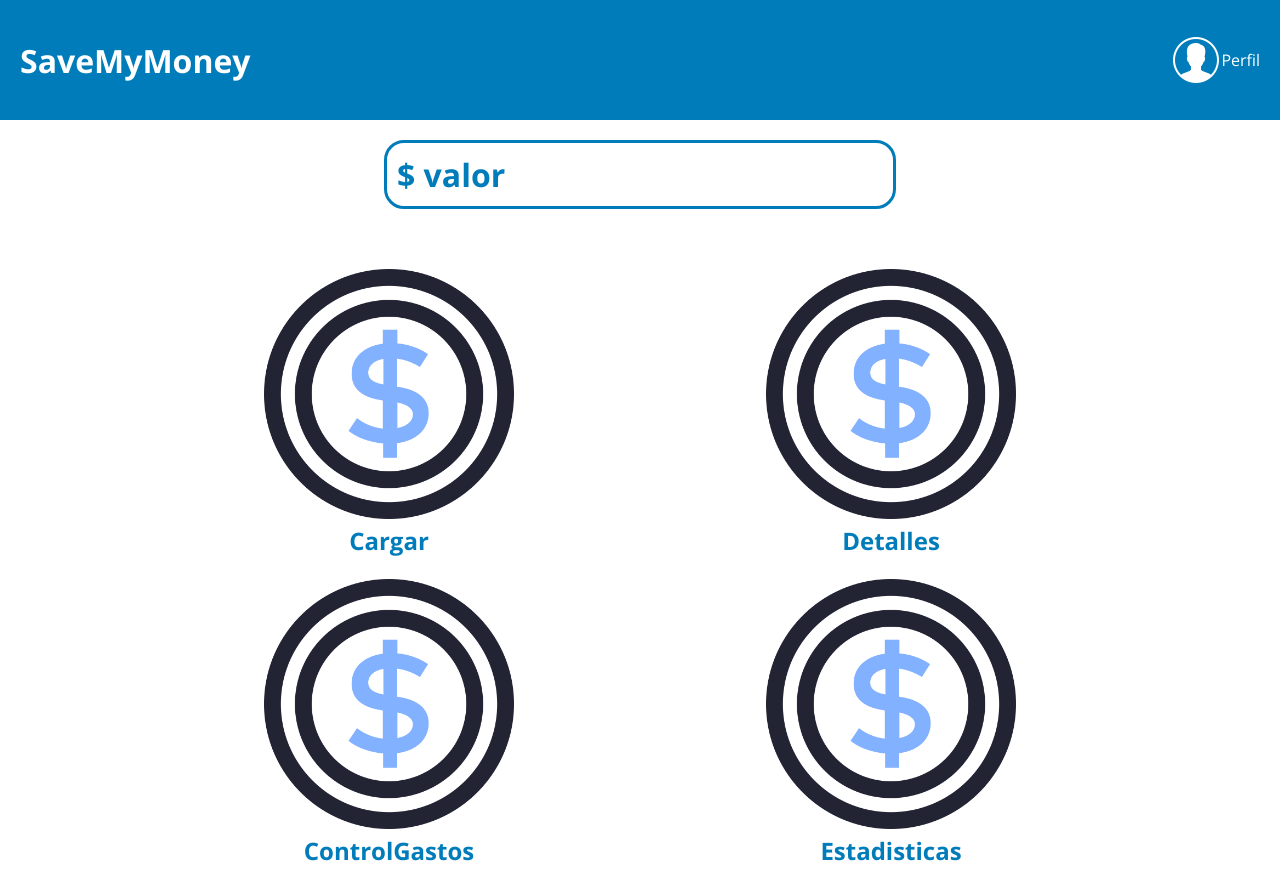
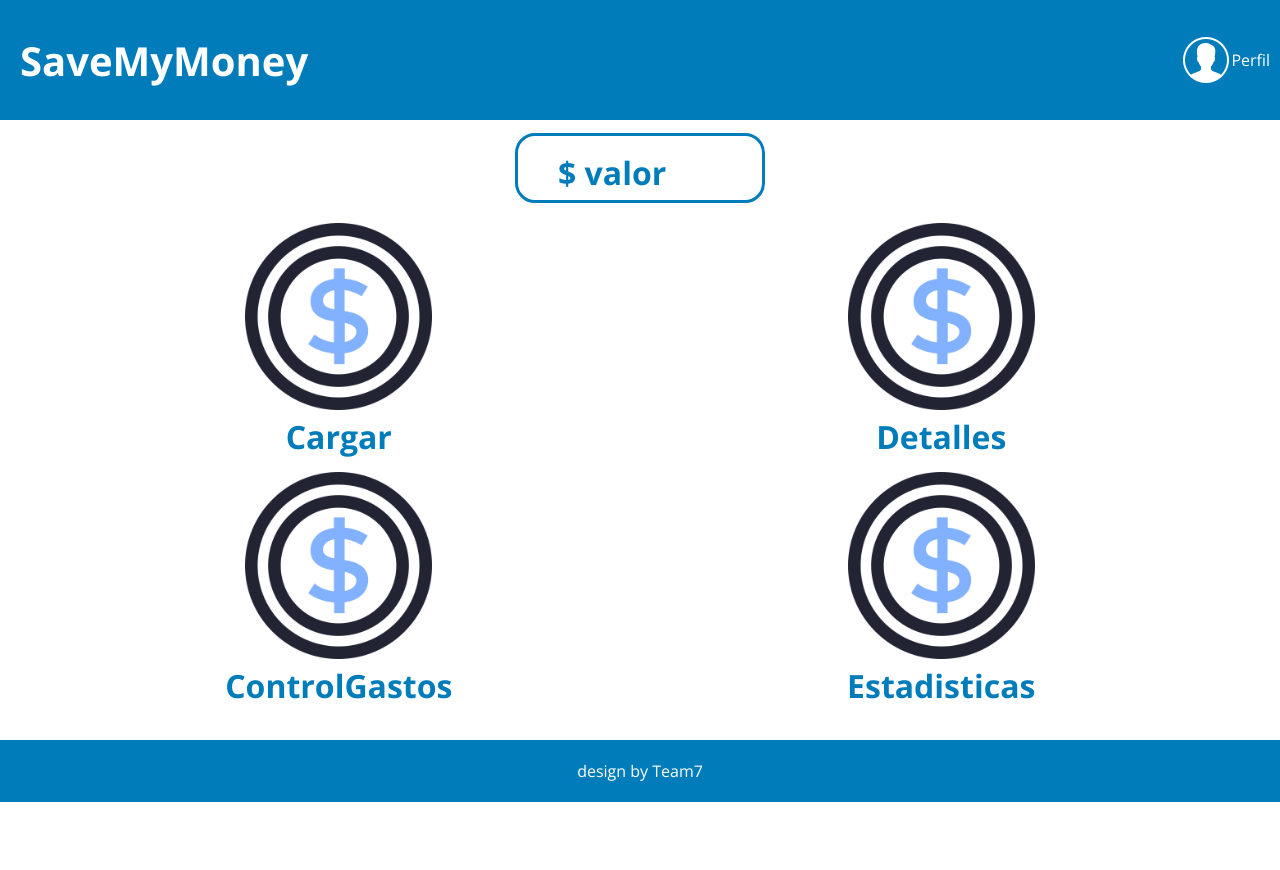
Before and after one commit to AbejaCruz/Save-my-money, a plain HTML site: page index.html in a window 1280 px wide. Shown: the top 870 px of the page. After the commit the page ends 802 px from the top, so only its background shows below. Drawn offline with nearby package versions, Linux system fonts and the light colour scheme; no server answers.

Commit message:
vista principal terminada parte frontEnd

```diff
--- a/css/styles.css
+++ b/css/styles.css
@@ -14,6 +14,11 @@ body{
 main{
     color:#007cba ;
 }
+a{
+    text-decoration: none;
+    color:#007cba ;
+    padding: 1rem;
+}
 
 /* ------------------------- */
 /* Encabezado */
@@ -25,11 +30,22 @@ main{
     align-items: center;
     justify-content: space-between;
     background-color: #007cba;
-    padding: 2rem;
+    padding: 1rem;
+
 }
 .head a{
     color: white;
     text-decoration: none;
+    min-width: 100px;
+
+}
+
+.logo {
+    font-size: 2rem;
+}
+
+@media (min-width: 600px){
+
 }
 .header__menu {
     text-align: right;
@@ -60,46 +76,53 @@ ul:hover {
 /* ------------------------- */
 /* Contenedor Principal */
 /* ------------------------- */
+.container{
+    display: flex;
+    justify-content: space-between;
+    flex-wrap: wrap;
+    width: 80vw;
+    margin: 0 auto;
+    height: 75vh;
+    padding: 1rem;
+}
+.box{
+    width: 100%;
+    min-width: 150px;
+    height:30vh;
+    padding: 1rem;
+    text-align: center;
+
+}
 .container-value{
+    width: 100%;
+    min-width: 150px;
     display: flex;
+    height: calc(10vh - 1rem);
+    min-height: 75px;
 }
 .container-value h1{
     border: 0.3rem solid #007cba ;
     border-radius: 2rem;
-    /* justify-content: center; */
-    padding: 1rem;
-    margin: 2rem auto;
-    width: 40%;
-}
-.content{
-    width: 80vw;
-    margin: 0 auto;
-    height: 80vh;
-    padding: 1rem;
-}
-.content__top{
-    display: flex;
-    height: 50%;
-}
-.content__botton{
-    display: flex;
-    height: 50%;
+    padding-left: 4rem;
+    padding-top: 1.5rem;
+    margin: auto auto;
+    width: 98%;
+    max-width: 250px;
+    min-height: 70px;
 }
 
-.box{
-    padding: 2rem;
-    margin: 1rem;
-    width: 50%;
-    text-align: center
-
-}
 .box img{
     max-width: 100%;
-    max-height: 100%;
+    max-height: 85%;
 
 }
 .box h2{
     word-wrap: break-word;
+}
+
+.box3,
+.box4 {
+    display: none;  /* desaparecer control gastos estadisticas para vista celular */
 }
 footer{
     text-align: center;
@@ -108,3 +131,27 @@ footer{
     margin-top: 2rem;
     padding: 2rem;
 }
+
+@media (min-width: 600px){  /* renderizado para tables */
+
+    .box{
+        width: 40%;
+        height:30vh;
+        padding: 1rem;
+        text-align: center;
+
+    }
+    .logo {
+        font-size: 3rem;
+    }
+
+@media (min-width: 800px){  /* vista para computadores */
+
+.box3,
+.box4 {
+    display: block;  /* desaparecer control gastos estadisticas para vista celular */
+}
+.logo {
+    font-size: 4rem;
+}
+}
--- a/index.html
+++ b/index.html
@@ -1,5 +1,6 @@
 <!DOCTYPE html>
 <html lang="es">
+
 <head>
     <meta charset="UTF-8">
     <meta http-equiv="X-UA-Compatible" content="IE=edge">
@@ -8,9 +9,12 @@
     <link rel="stylesheet" href="./css/styles.css">
     <title>Save My Money</title>
 </head>
+
 <body>
     <header class="head">
-        <a href="./index.html"><h1>SaveMyMoney</h1></a>
+        <a href="./index.html">
+            <h1 class="logo">SaveMyMoney</h1>
+        </a>
         <div class="header__menu">
             <div class="header__menu--perfil">
                 <img src="./assets/img/user.png" alt="">
@@ -24,31 +28,32 @@
     </header>
 
     <main>
-        <div class="container-value">
-             <h1><span> $  </span> <span id="totalRevenue">valor</span></h1>
+        <div class="container">
+
+            <div class=" container-value">
+                <h1><span> $ </span> <span id="totalRevenue">valor</span></h1>
             </div>
 
-        <div class="content">
-            <div class="content__top">
-                <div class="box">
-                 <a href="./form.html"><img src="./assets/img/bill.png"/></a>
-                    <h2> Cargar</h2>
+            <div class="box box1">
+                <a href="./form.html"><img src="./assets/img/bill.png" /></a>
+                <h1> <a href="./form.html"> Cargar</a> </h1>
             </div>
-                <div class="box">
-                    <img src="./assets/img/bill.png"/>
-                    <h2>Detalles</h2>
+
+            <div class="box box2">
+                <img src="./assets/img/bill.png" />
+                <h1> <a href="./form.html"> Detalles</a> </h1>
             </div>
+
+            <div class="box box3">
+                <img src="./assets/img/bill.png" />
+                <h1> <a href="./form.html"> ControlGastos</a> </h1>
             </div>
-            <div class="content__botton">
-                <dir class="box">
-                    <img src="./assets/img/bill.png"/>
-                    <h2>ControlGastos</h2>
-                </dir>
-                <div class="box">
-                    <img src="./assets/img/bill.png"/>
-                    <h2>Estadisticas</h2>
+
+            <div class="box box4">
+                <img src="./assets/img/bill.png" />
+                <h1> <a href="./form.html"> Estadisticas</a> </h1>
             </div>
-            </div>
+
         </div>
     </main>
 
@@ -83,4 +88,5 @@
     <script src="./js/revenue.js"></script>
 
 </body>
+
 </html>
```
Lines whose indentation alone changed are shown as unchanged.
